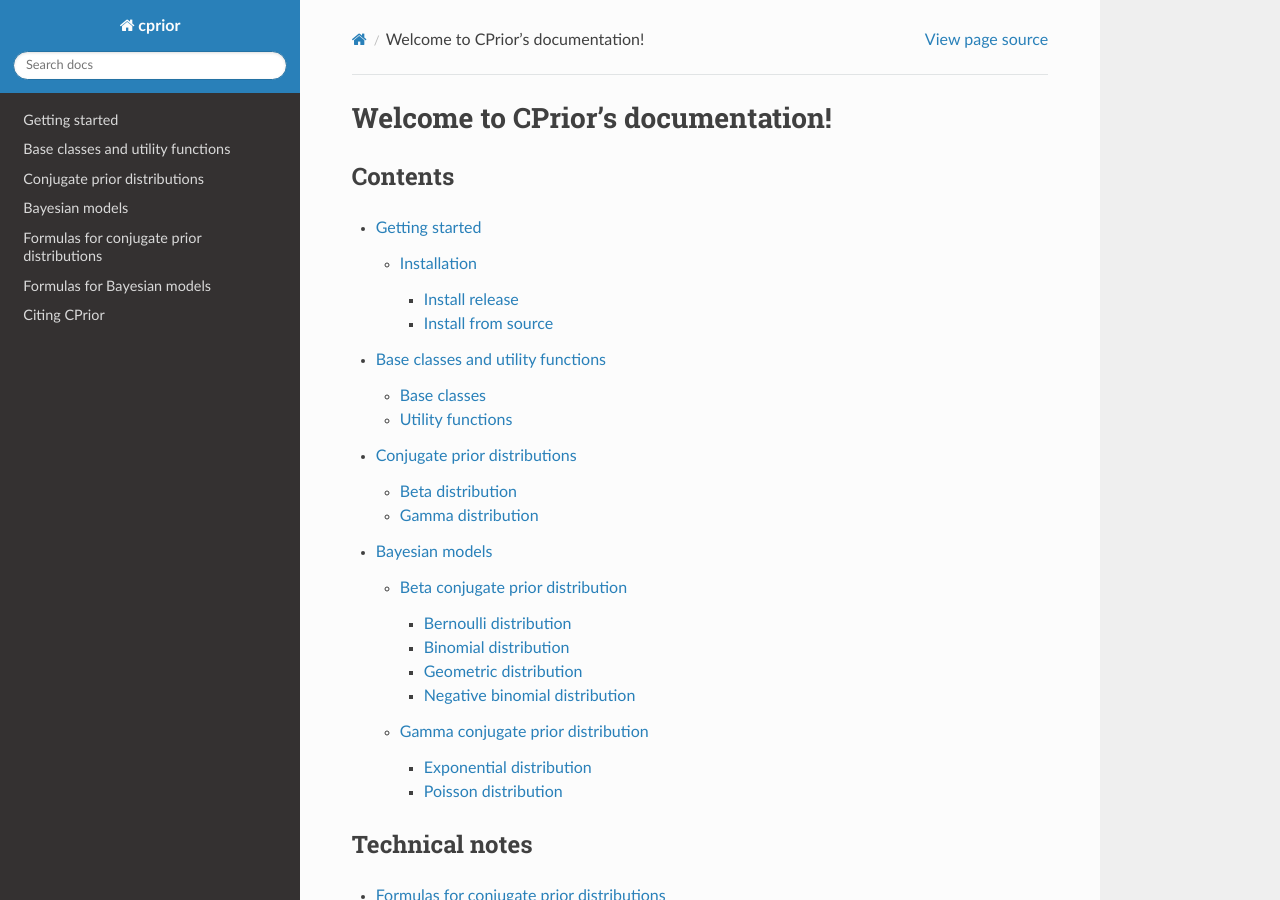
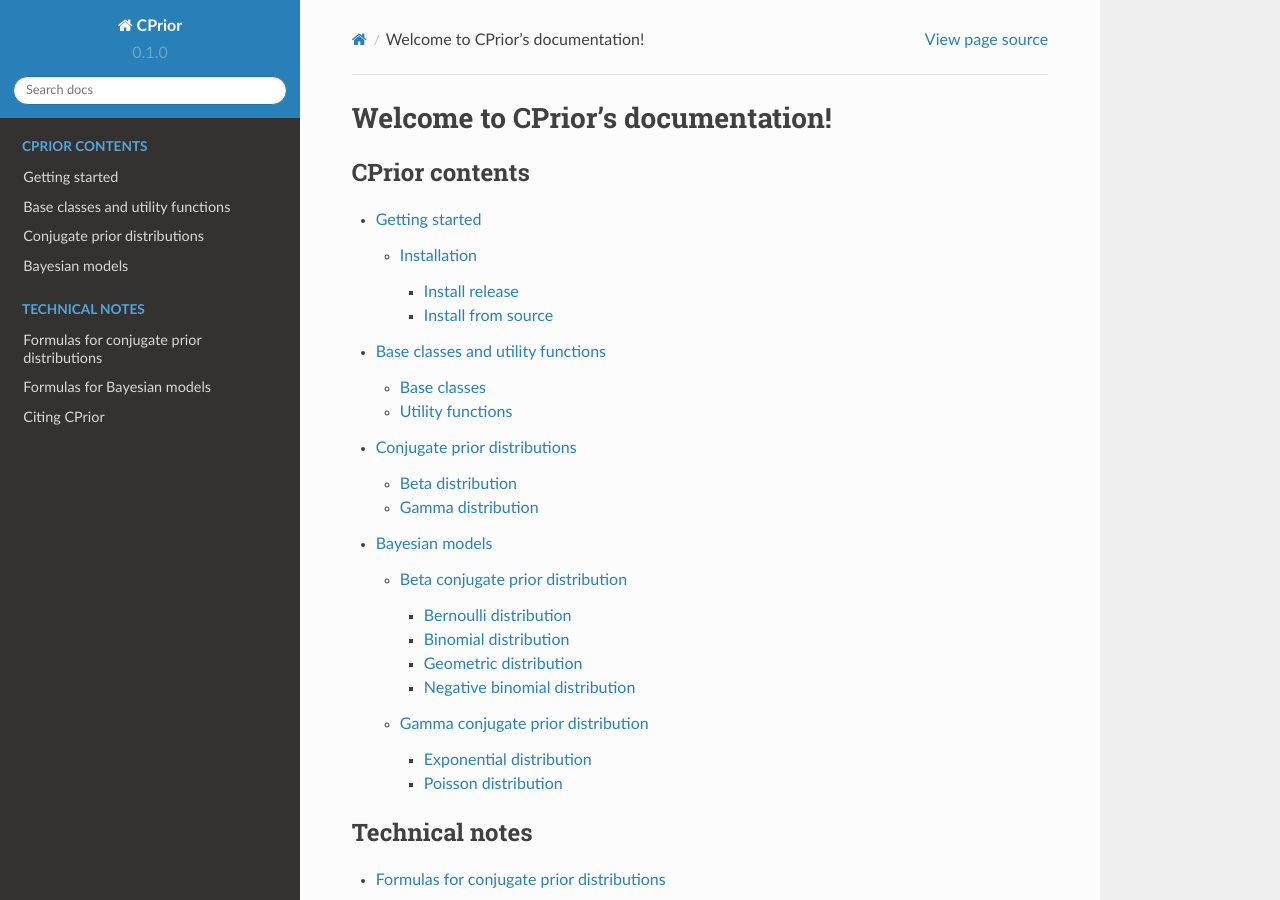
Before and after one commit to guillermo-navas-palencia/cprior, a Sphinx documentation site: the page built from doc/source/index.rst, in a window 1280 px wide and 900 px high. Built offline with Sphinx 7.4.7 and the Read the Docs theme 2.0.0, drawn with Linux system fonts in a browser that asks for light colours.

Commit message:
Add column headers and version

```diff
--- a/doc/source/conf.py
+++ b/doc/source/conf.py
@@ -19,12 +19,12 @@
 
 # -- Project information -----------------------------------------------------
 
-project = 'cprior'
+project = 'CPrior'
 copyright = '2019, Guillermo Navas-Palencia'
 author = 'Guillermo Navas-Palencia'
 
 # The short X.Y version
-version = ''
+version = '0.1.0'
 # The full version, including alpha/beta/rc tags
 release = '0.1.0'
 
--- a/doc/source/index.rst
+++ b/doc/source/index.rst
@@ -6,22 +6,18 @@
 Welcome to CPrior's documentation!
 ==================================
 
-Contents
---------
-
 .. toctree::
    :maxdepth: 3
+   :caption: CPrior contents
 
    getting_started
    base
    conjugate
    models
 
-Technical notes
----------------
-
 .. toctree::
    :maxdepth: 3
+   :caption: Technical notes
 
    formulas_conjugate
    formulas_models
```
